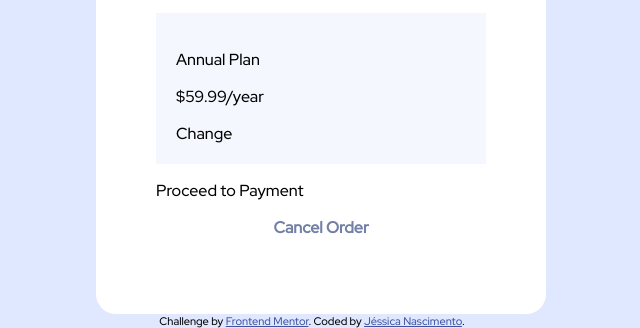
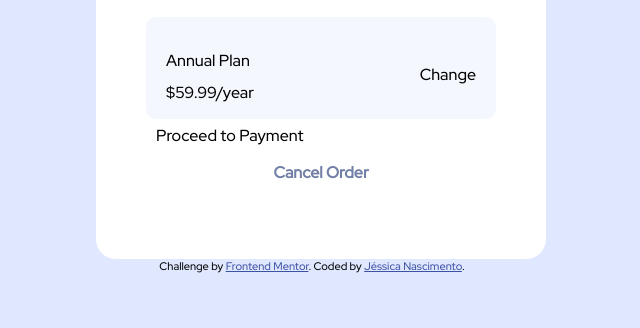
Before and after one commit to jessicacfsb/order-summary-component-main, a plain HTML site: page index.html in a window 1280 px wide. Shown: the part 488-816 px from the top of the page, without its empty margins (408-1048 px from the left). Drawn offline with Linux system fonts and the light colour scheme.

Commit message:
alteração01

```diff
--- a/estilo.css
+++ b/estilo.css
@@ -32,11 +32,22 @@ p#songs{
     color: hsl(224, 23%, 55%);
     padding: 0px 20px;
     line-height: 1.5;
+    margin-bottom: 30px;
 }
 
 .annual{
     background-color: hsl(225, 100%, 98%);
     padding: 20px;
+    margin: -10px;
+    border-radius: 10px;
+    line-height: 1;
+}
+
+p#change{
+    display: flex ;
+    justify-content: right;
+    margin-top: -50px;
+
 }
 
 p#cancel{
--- a/index.html
+++ b/index.html
@@ -1,5 +1,5 @@
 <!DOCTYPE html>
-<html lang="en">
+<html lang="pt-BR">
 <head>
   <meta charset="UTF-8">
   <meta name="viewport" content="width=device-width, initial-scale=1.0"> <!-- displays site properly based on user's device -->
@@ -31,7 +31,7 @@
         <p>Annual Plan</p>
         <p>$59.99/year</p>
 
-        Change
+        <p id="change">Change</p>
 
       </div>
 
```
